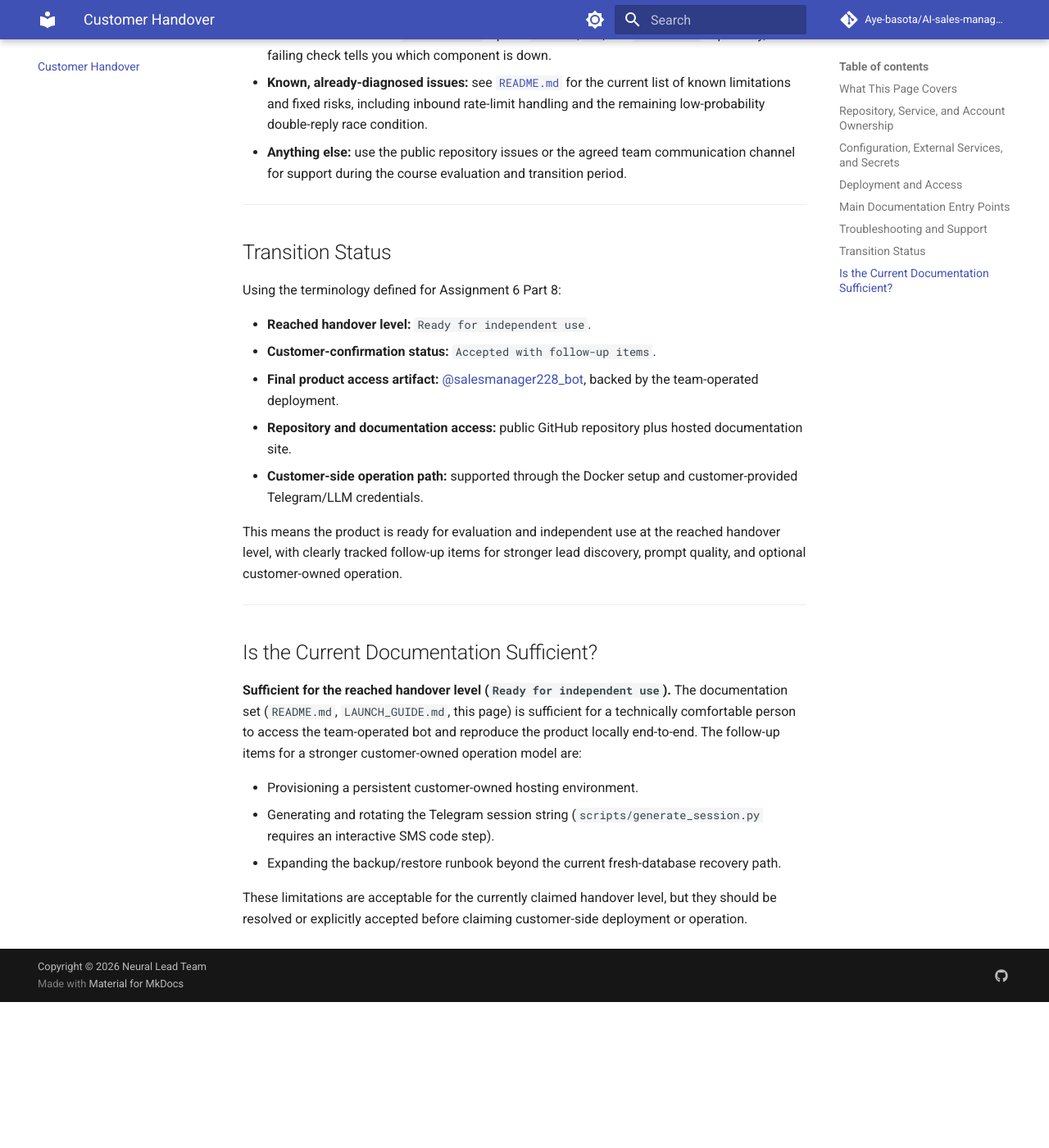
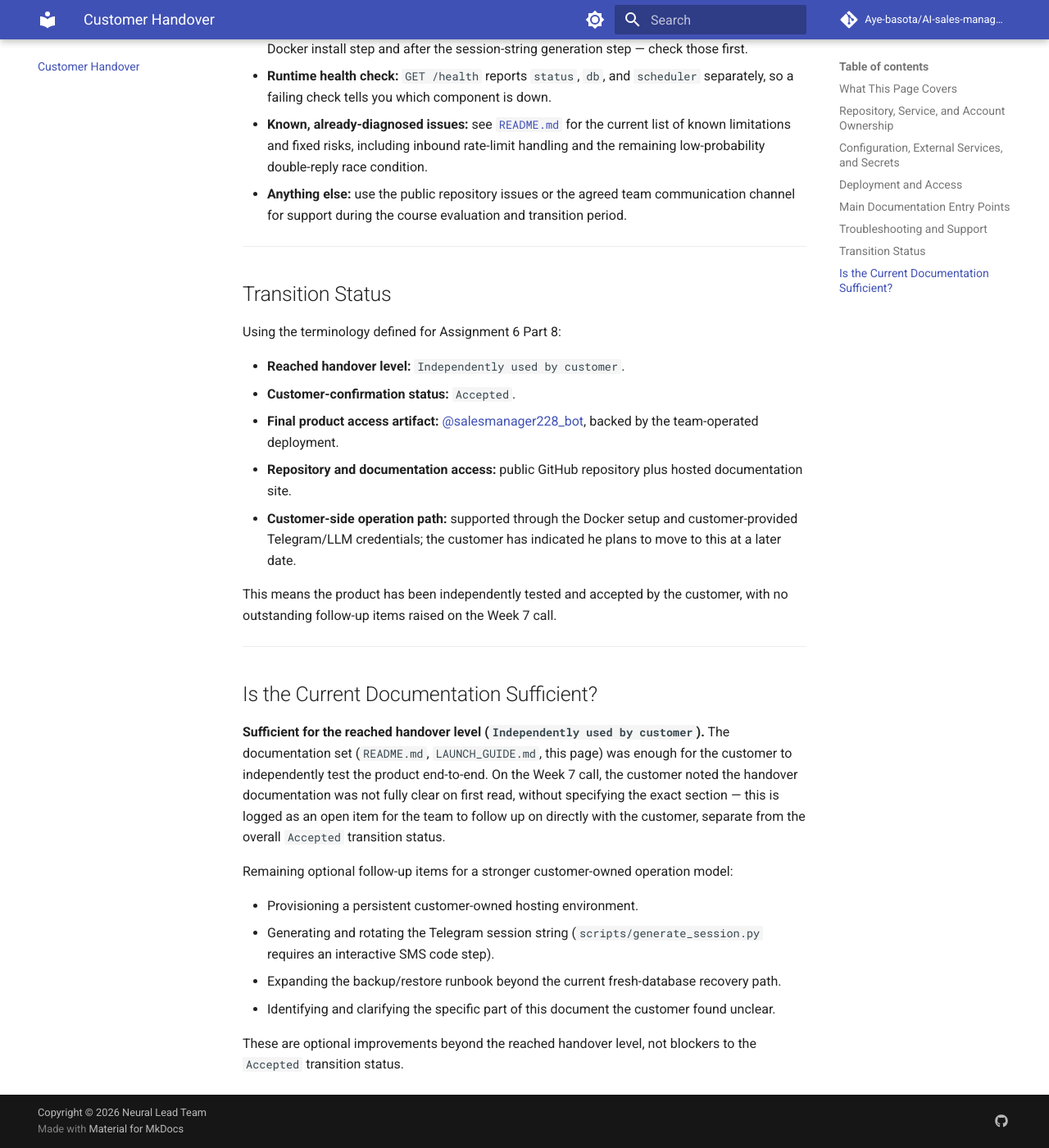
Before and after one commit to Aye-basota/AI-sales-manager, an MkDocs documentation site: the page built from docs/customer-handover.md, in a window 1280 px wide and 1400 px high, scrolled down 4082 px. Shown: the whole window at 82% size. Built offline with MkDocs 1.6.1 and Material for MkDocs 9.7.7, drawn with Linux system fonts in a browser that asks for light colours; comment, search, counter and statistics services are not loaded; before the commit the page ends 5304 px from its top, so only the background shows below that; some of the changed text lies outside the part shown.

Commit message:
Update customer-handover.md

```diff
--- a/docs/customer-handover.md
+++ b/docs/customer-handover.md
@@ -2,11 +2,11 @@
 
 This page describes the **current actual** handover state of AI Sales Manager. It is updated during Week 6 and Week 7 of Assignment 6 as the transition progresses — it does not describe an aspirational future state.
 
-**Status as of this update:** Sprint 5 (Week 7) follow-up maintenance has produced the final Assignment 6 `MVP v3` release candidate. The final public access arrangement for course evaluation is the Telegram Admin Bot at [@salesmanager228_bot](https://t.me/salesmanager228_bot), backed by the team-operated deployment, plus the reproducible Docker setup in [`LAUNCH_GUIDE.md`](https://github.com/Aye-basota/AI-sales-manager/blob/main/LAUNCH_GUIDE.md).
+**Status as of this update:** Sprint 5 (Week 7) follow-up maintenance has resolved the customer's outstanding Week 6 feedback (lead-discovery quality and prompt/response quality). The final `MVP v5` , the previous trial tag was `v0.4.0` .The final public access arrangement for course evaluation is the Telegram Admin Bot at [@salesmanager228_bot](https://t.me/salesmanager228_bot), backed by the team-operated deployment, plus the reproducible Docker setup in [`LAUNCH_GUIDE.md`](https://github.com/Aye-basota/AI-sales-manager/blob/main/LAUNCH_GUIDE.md).
 
-**Reached handover level:** `Ready for independent use`.
+**Reached handover level:** `Independently used by customer`. The customer tested the product independently, on his own time, without the team present — admin panel, his own test contacts, a live conversation with the bot, lead search, and the analytics dashboard.
 
-**Customer-confirmation status:** `Accepted with follow-up items`. The accepted final course access path is the public Telegram bot and reproducible repository setup; the follow-up items are lead-discovery quality, prompt/response quality, and longer-term customer-owned infrastructure/account transfer if the customer chooses to operate the system outside the team-run course instance.
+**Customer-confirmation status:** `Accepted`. On the Week 7 call, the customer confirmed acceptance of the current product and documentation state. His two Week 6 follow-up items — lead-search/parsing quality and overall prompt/response quality — were independently re-tested by him during the Week 7 call and confirmed resolved. No further follow-up items were raised.
 
 ---
 
@@ -33,7 +33,7 @@ For step-by-step setup instructions, use [`LAUNCH_GUIDE.md`](https://github.com/
 | **LLM provider account (OpenRouter / DashScope)** | LLM access is configured through environment variables. The course evaluation instance uses team-managed keys; a customer-run instance can provide customer-owned keys without code changes. |
 | **Admin Telegram Bot** | Registered via BotFather under the course evaluation bot token and used as the main `MVP v3` entry point. A customer-owned bot token can be configured through the same `.env` setup path. |
 
-**Summary:** final `MVP v3` is ready for independent use through the public Telegram bot and reproducible Docker setup. The course evaluation arrangement keeps the live instance team-operated while making the repository, documentation, and configuration path available for customer-side operation when desired.
+**Summary:** the customer has independently used final `MVP v3` through the public Telegram bot and reproducible Docker setup. The course evaluation arrangement keeps the live instance team-operated while making the repository, documentation, and configuration path available for customer-side operation when the customer chooses to move to it.
 
 ---
 
@@ -61,9 +61,9 @@ Each side that runs the product supplies its own secrets for the environment it
 - **Local / demo deployment:** `docker-compose up -d --build` followed by `docker-compose exec api alembic upgrade head`. Full walkthrough in [`LAUNCH_GUIDE.md`](https://github.com/Aye-basota/AI-sales-manager/blob/main/LAUNCH_GUIDE.md).
 - **Final MVP v3 entry point:** Telegram Admin Bot backed by a team-controlled live instance: [@salesmanager228_bot](https://t.me/salesmanager228_bot).
 - **Temporary public web/API access:** the team can expose a running API/site instance publicly using `docker-compose -f docker-compose.yml -f docker-compose.tunnel.yml up -d`, which opens a [localtunnel](https://theboroer.github.io/localtunnel-www/) HTTPS URL. This URL is **ephemeral** and must be recorded separately for each trial if used.
-- **Persistent production hosting:** the final public handover level uses a team-operated bot/deployment for course evaluation and documented Docker-based self-hosting for reproduction. Customer-owned deployment can use the same Docker and environment-variable setup.
+- **Persistent production hosting:** the final public handover level uses a team-operated bot/deployment for course evaluation and documented Docker-based self-hosting for reproduction. The customer has indicated he plans to move to his own infrastructure at a later date, outside the scope of this course; customer-owned deployment can use the same Docker and environment-variable setup.
 - **Recovery:** the documented recovery path is to run `alembic upgrade head` against a fresh database and re-add Telegram accounts and scripts. A fuller backup/restore runbook is a follow-up item for customer-owned operation.
-- **Verification after setup:** `GET /health` returns `status`, `db`, and `scheduler` — use it to confirm the API, database, and background scheduler all came up correctly. The latest Sprint 5 local audit ran the maintained CI test command with 991 tests passing and approximately 99% `app/` coverage.
+- **Verification after setup:** `GET /health` returns `status`, `db`, and `scheduler` — use it to confirm the API, database, and background scheduler all came up correctly. The maintained test suite covers 459 automated tests with ≥80% coverage on `app/`.
 
 ---
 
@@ -96,22 +96,25 @@ Each side that runs the product supplies its own secrets for the environment it
 
 Using the terminology defined for Assignment 6 Part 8:
 
-- **Reached handover level:** `Ready for independent use`.
-- **Customer-confirmation status:** `Accepted with follow-up items`.
+- **Reached handover level:** `Independently used by customer`.
+- **Customer-confirmation status:** `Accepted`.
 - **Final product access artifact:** [@salesmanager228_bot](https://t.me/salesmanager228_bot), backed by the team-operated deployment.
 - **Repository and documentation access:** public GitHub repository plus hosted documentation site.
-- **Customer-side operation path:** supported through the Docker setup and customer-provided Telegram/LLM credentials.
+- **Customer-side operation path:** supported through the Docker setup and customer-provided Telegram/LLM credentials; the customer has indicated he plans to move to this at a later date.
 
-This means the product is ready for evaluation and independent use at the reached handover level, with clearly tracked follow-up items for stronger lead discovery, prompt quality, and optional customer-owned operation.
+This means the product has been independently tested and accepted by the customer, with no outstanding follow-up items raised on the Week 7 call.
 
 ---
 
 ## Is the Current Documentation Sufficient?
 
-**Sufficient for the reached handover level (`Ready for independent use`).** The documentation set (`README.md`, `LAUNCH_GUIDE.md`, this page) is sufficient for a technically comfortable person to access the team-operated bot and reproduce the product locally end-to-end. The follow-up items for a stronger customer-owned operation model are:
+**Sufficient for the reached handover level (`Independently used by customer`).** The documentation set (`README.md`, `LAUNCH_GUIDE.md`, this page) was enough for the customer to independently test the product end-to-end. On the Week 7 call, the customer noted the handover documentation was not fully clear on first read, without specifying the exact section — this is logged as an open item for the team to follow up on directly with the customer, separate from the overall `Accepted` transition status.
+
+Remaining optional follow-up items for a stronger customer-owned operation model:
 
 - Provisioning a persistent customer-owned hosting environment.
 - Generating and rotating the Telegram session string (`scripts/generate_session.py` requires an interactive SMS code step).
 - Expanding the backup/restore runbook beyond the current fresh-database recovery path.
+- Identifying and clarifying the specific part of this document the customer found unclear.
 
-These limitations are acceptable for the currently claimed handover level, but they should be resolved or explicitly accepted before claiming customer-side deployment or operation.
+These are optional improvements beyond the reached handover level, not blockers to the `Accepted` transition status.
```
